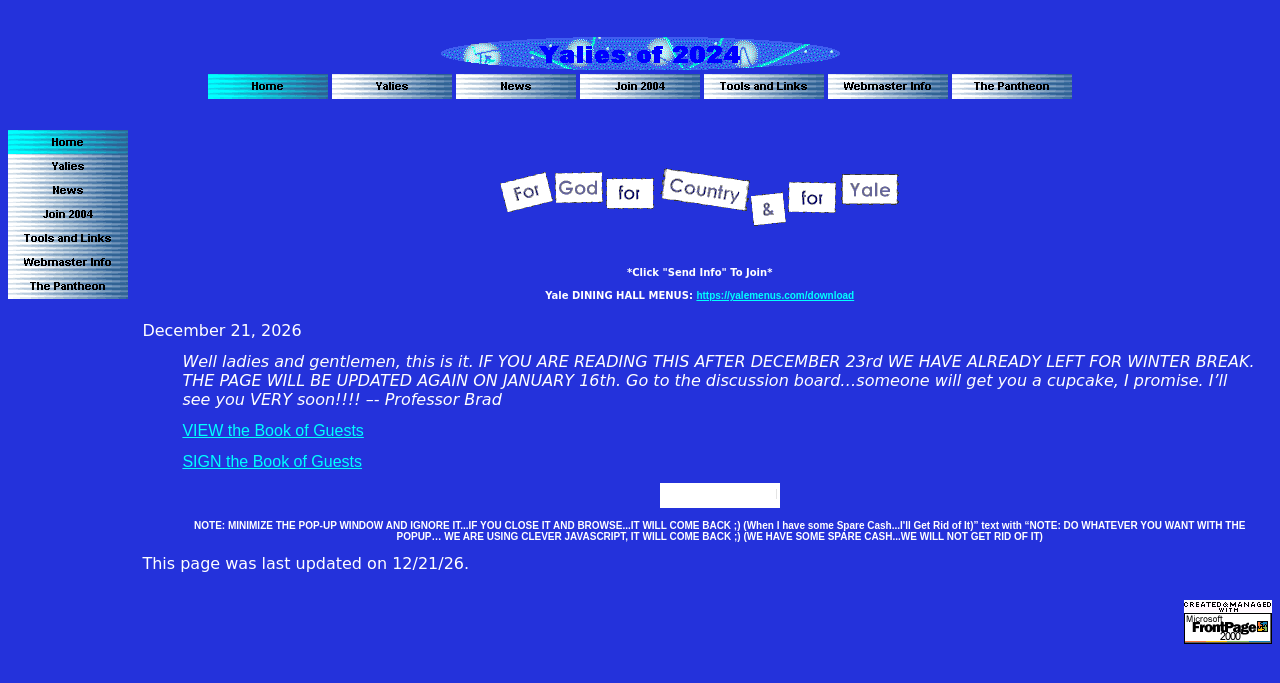
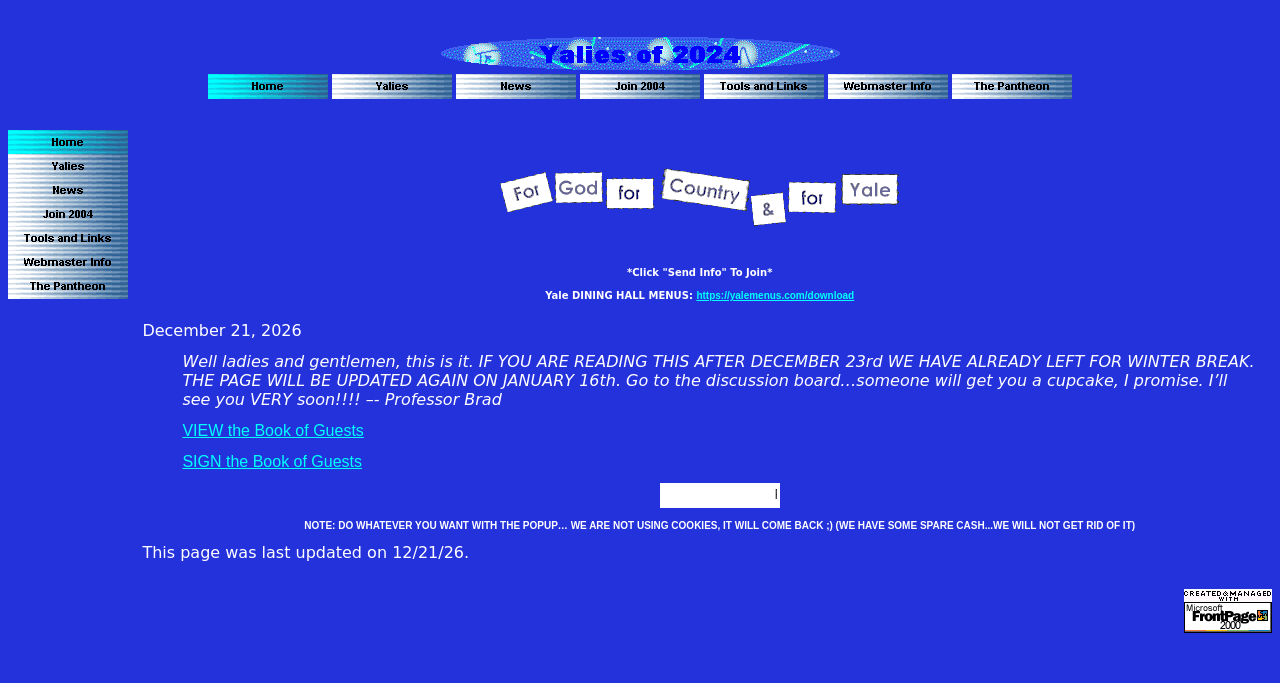
Before and after one commit to ErikBoesen/yalies2024, a Jekyll site: the page built from index.html, in a window 1280 px wide. Shown: the top 683 px of the page. Built offline with Jekyll 4.4.1, drawn with Linux system fonts in a browser that asks for light colours.

Commit message:
Fix duplicate content in index page

```diff
--- a/index.html
+++ b/index.html
@@ -17,7 +17,7 @@
                 Read the Latest 2024 News!      Send me new ideas!     Provide feedback!   SUBMISSIONS: YALE2024SUBMIT@GMAIL.COM
             </marquee>
         </div>
-        <p class="minor center">NOTE: MINIMIZE THE POP-UP WINDOW AND IGNORE IT...IF YOU CLOSE IT AND BROWSE...IT WILL COME BACK ;) (When I have some Spare Cash...I'll Get Rid of It)” text with “NOTE: DO WHATEVER YOU WANT WITH THE POPUP… WE ARE USING CLEVER JAVASCRIPT, IT WILL COME BACK ;) (WE HAVE SOME SPARE CASH...WE WILL NOT GET RID OF IT)</p>
+        <p class="minor center">NOTE: DO WHATEVER YOU WANT WITH THE POPUP… WE ARE NOT USING COOKIES, IT WILL COME BACK ;) (WE HAVE SOME SPARE CASH...WE WILL NOT GET RID OF IT)</p>
     </blockquote>
     <p>This page was last updated on 12/21/26.</p>
 </article>
```
